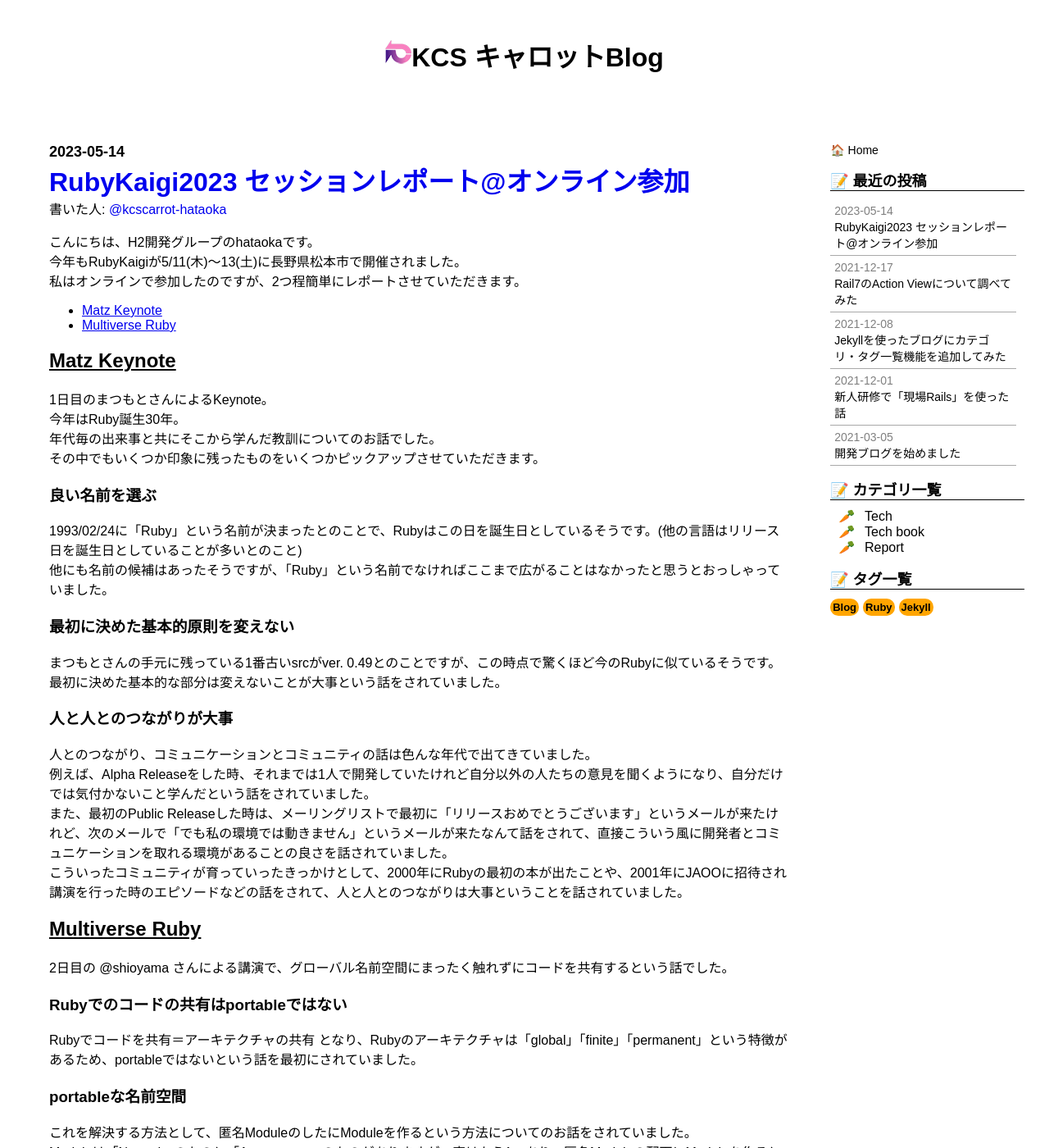
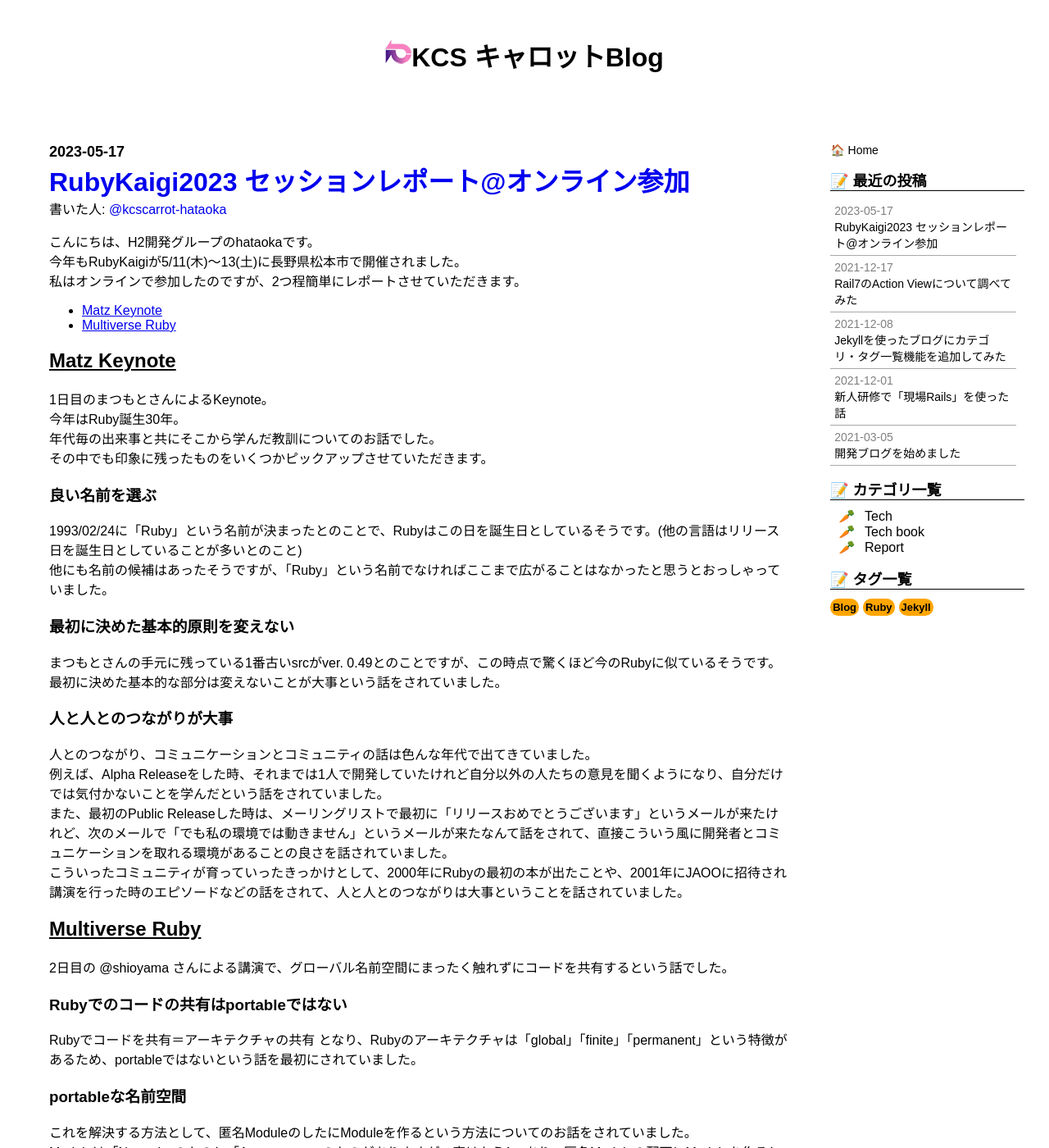
Before and after one commit to kcscarrot-konno/h2carrot.github.io, a Jekyll site: the page built from _posts/2023-05-17-rubykaigi2023-session-reports-at-online03.md, in a window 1280 px wide and 1400 px high. Shown: the whole window at 82% size. Built offline with Jekyll 4.4.1, drawn with Linux system fonts in a browser that asks for light colours; emoji names are drawn with the system emoji font; comment, search, counter and statistics services are not loaded.

Commit message:
#25 ファイル名、published_at、permitlink変更、日本語おかしいところ修正

```diff
--- a/_posts/2023-05-14-rubykaigi2023-session-reports-at-online.md
+++ b/_posts/2023-05-17-rubykaigi2023-session-reports-at-online03.md
@@ -1,9 +1,9 @@
 ---
 layout: post
 title: RubyKaigi2023 セッションレポート@オンライン参加
-published_at: 2023-05-14
+published_at: 2023-05-17
 author: kcscarrot-hataoka
-permalink: /2023/05/14-rubykaigi2023-session-reports-at-online
+permalink: /2023/05/17-rubykaigi2023-session-reports-at-online03
 categories: [Report, Tech]
 tags: [Ruby]
 ---
@@ -20,7 +20,7 @@ tags: [Ruby]
 1日目のまつもとさんによるKeynote。
 今年はRuby誕生30年。
 年代毎の出来事と共にそこから学んだ教訓についてのお話でした。
-その中でもいくつか印象に残ったものをいくつかピックアップさせていただきます。
+その中でも印象に残ったものをいくつかピックアップさせていただきます。
 
 ### 良い名前を選ぶ
 
@@ -35,7 +35,7 @@ tags: [Ruby]
 ### 人と人とのつながりが大事
 
 人とのつながり、コミュニケーションとコミュニティの話は色んな年代で出てきていました。
-例えば、Alpha Releaseをした時、それまでは1人で開発していたけれど自分以外の人たちの意見を聞くようになり、自分だけでは気付かないこと学んだという話をされていました。
+例えば、Alpha Releaseをした時、それまでは1人で開発していたけれど自分以外の人たちの意見を聞くようになり、自分だけでは気付かないことを学んだという話をされていました。
 また、最初のPublic Releaseした時は、メーリングリストで最初に「リリースおめでとうございます」というメールが来たけれど、次のメールで「でも私の環境では動きません」というメールが来たなんて話をされて、直接こういう風に開発者とコミュニケーションを取れる環境があることの良さを話されていました。
 こういったコミュニティが育っていったきっかけとして、2000年にRubyの最初の本が出たことや、2001年にJAOOに招待され講演を行った時のエピソードなどの話をされて、人と人とのつながりは大事ということを話されていました。
 
```
